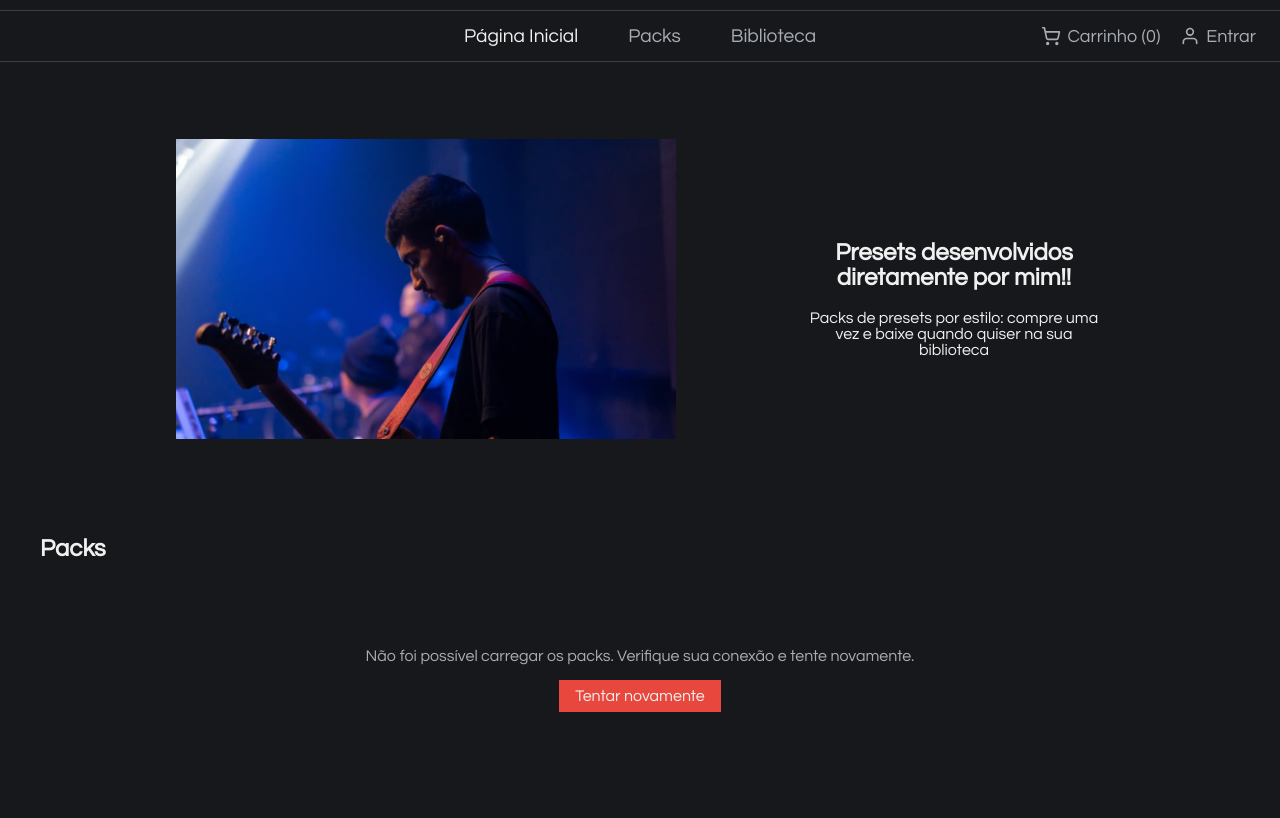
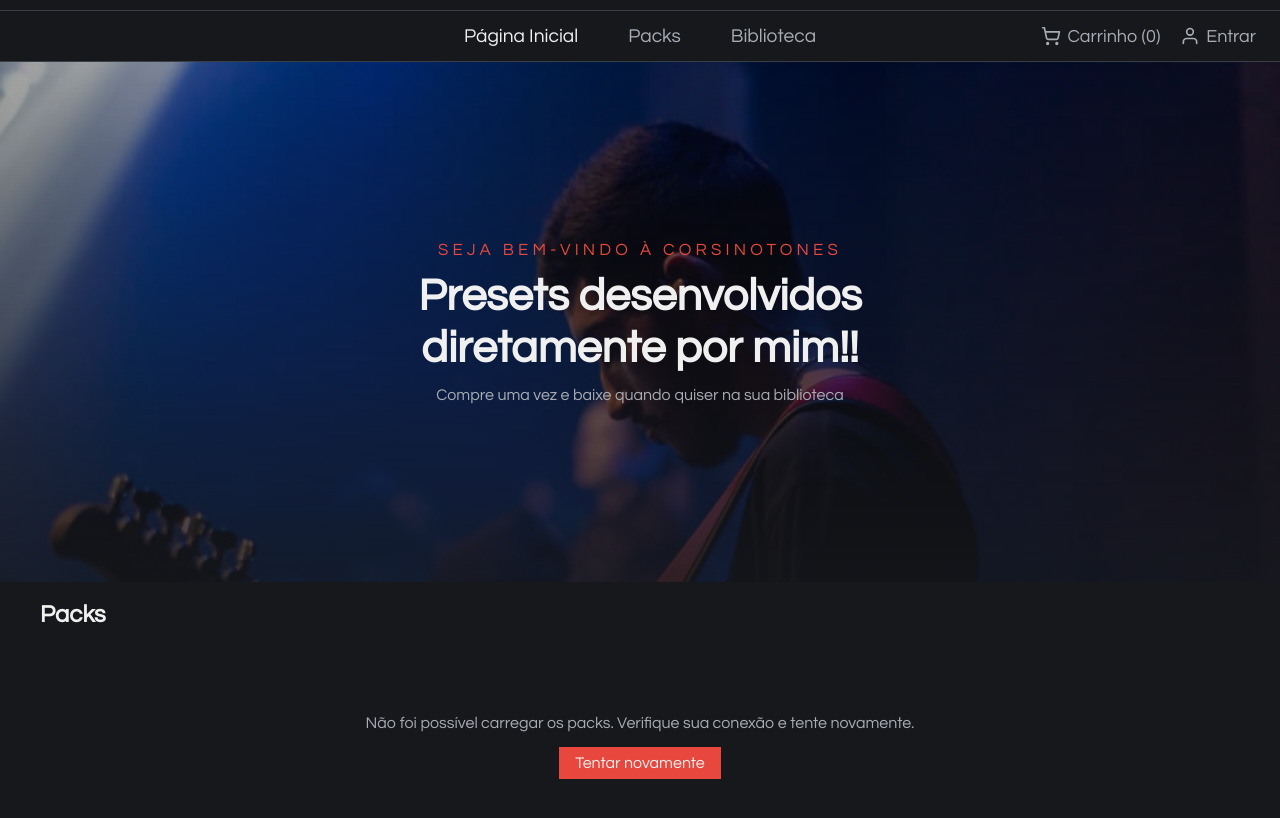
Before and after one commit to RyanCorsino376/Corsino_Tones, a website with bundled scripts: page frontend/index.html in a window 1280 px wide. Shown: the part 110-928 px from the top of the page. Built offline with nearby package versions, Linux system fonts and the light colour scheme; no server answers.

Commit message:
feat(home): add an animated full-width hero with a welcome message
Co-Authored-By: Claude Sonnet 5.5 <noreply@anthropic.com>

```diff
--- a/frontend/index.html
+++ b/frontend/index.html
@@ -43,10 +43,12 @@
     </nav>
     <main>
         <section class="welcome">
+            <!-- Decorative full-bleed background; the animation lives in style.css. -->
             <img src="../imagens/ImagemAdm.jpeg" alt="" class="fotoAdm">
             <div class="frasePrincipal">
+                <p class="boasVindas">Seja bem-vindo à CorsinoTones</p>
                 <h2>Presets desenvolvidos diretamente por mim!!</h2>
-                <span>Packs de presets por estilo: compre uma vez e baixe quando quiser na sua biblioteca</span>
+                <span>Compre uma vez e baixe quando quiser na sua biblioteca</span>
             </div>
         </section>
         <div class="tituloCarrossel">
--- a/frontend/style.css
+++ b/frontend/style.css
@@ -332,22 +332,43 @@ input:focus-visible{
 
 /*------------- Página inicial ----------------------------------------*/
 
+/* Hero: the photo fills the section as a background. It fades in from dark and
+   settles from 150% to 100% scale, the same effect as the reference site's
+   slider (fade through dark 1s, pan/zoom 4s). */
 .welcome{
+    position: relative;
+    overflow: hidden;
+    isolation: isolate;
+    box-sizing: border-box;
+    min-height: clamp(480px, calc(40vh + 200px), 620px);
     padding: clamp(24px, 6vw, 80px);
     display: flex;
-    flex-direction: row;
-    flex-wrap: wrap;
     justify-content: center;
     align-items: center;
-    gap: clamp(24px, 10vw, 200px);
+    background-color: #000;
 }
 
 .fotoAdm{
-    width: min(500px, 100%);
-    height: auto;
-    aspect-ratio: 5 / 3;
+    position: absolute;
+    inset: 0;
+    z-index: -2;
+    width: 100%;
+    height: 100%;
     object-fit: cover;
-    background-color: var(--color-gray-400);
+    object-position: 50% 22%;
+    transform-origin: 50% 50%;
+    animation:
+        fundo-entrada 1s cubic-bezier(.455, .03, .515, .955) both,
+        fundo-zoom 4s cubic-bezier(.645, .045, .355, 1) both;
+}
+
+/* Dark veil keeps the text readable and blends the photo into the page colour. */
+.welcome::after{
+    content: "";
+    position: absolute;
+    inset: 0;
+    z-index: -1;
+    background: linear-gradient(to bottom, rgba(0, 0, 0, .35), rgba(22, 24, 27, .85));
 }
 
 .frasePrincipal{
@@ -355,10 +376,51 @@ input:focus-visible{
     flex-direction: column;
     justify-content: center;
     align-items: center;
+    gap: 12px;
     text-align: center;
-    min-height: 300px;
-    width: min(300px, 100%);
+    width: min(640px, 100%);
     color: var(--text-primary);
+    animation: texto-entrada .9s cubic-bezier(.215, .61, .355, 1) .6s both;
+}
+
+.boasVindas{
+    margin: 0;
+    font-size: clamp(.85rem, 2vw, 1.05rem);
+    letter-spacing: .25em;
+    text-transform: uppercase;
+    color: var(--brand-accent);
+}
+
+.frasePrincipal h2{
+    margin: 0;
+    font-size: clamp(1.6rem, 4.5vw, 2.8rem);
+    line-height: 1.15;
+}
+
+.frasePrincipal span{
+    color: var(--text-secondary);
+}
+
+@keyframes fundo-entrada{
+    from{ opacity: 0; }
+    to{ opacity: 1; }
+}
+
+@keyframes fundo-zoom{
+    from{ transform: scale(1.5); }
+    to{ transform: scale(1); }
+}
+
+@keyframes texto-entrada{
+    from{ opacity: 0; transform: translateY(24px); }
+    to{ opacity: 1; transform: translateY(0); }
+}
+
+@media (prefers-reduced-motion: reduce){
+    .fotoAdm,
+    .frasePrincipal{
+        animation: none;
+    }
 }
 
 .tituloCarrossel{
```
